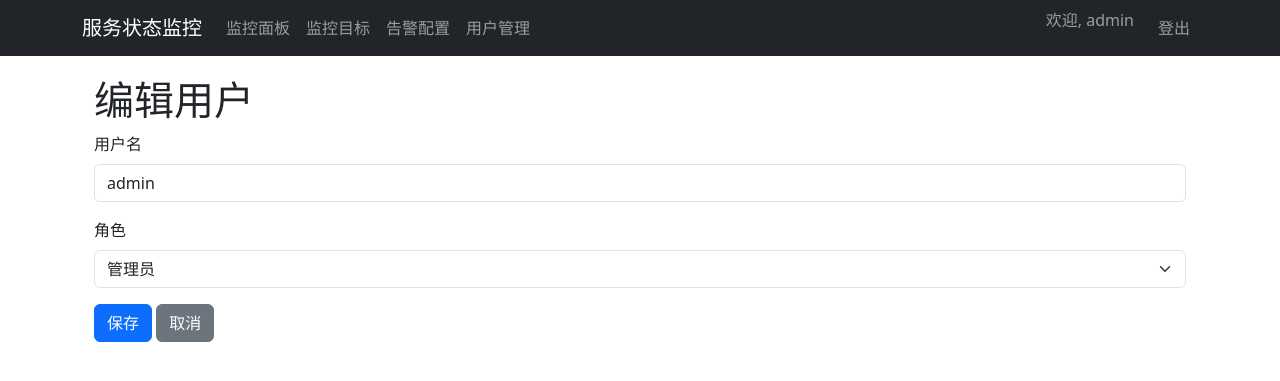
After one commit to ShawnMa123/upup, a Flask app: page /user/edit/1 in a window 1280 px wide. The commit adds this page. Shown: the top 381 px of the page. Run offline with Flask 3, Linux system fonts and the light colour scheme; a user stored in the database is signed in.

Commit message:
support user group

```diff
--- a/main.py
+++ b/main.py
@@ -521,6 +521,28 @@ def manage_users():
     users = User.query.all()
     return render_template('users.html', users=users)
 
+@app.route('/user/edit/<int:id>', methods=['GET', 'POST'])
+@login_required
+@admin_required
+def edit_user(id):
+    user = User.query.get(id)
+    if not user:
+        flash('用户不存在', 'danger')
+        return redirect(url_for('manage_users'))
+
+    if request.method == 'POST':
+        username = request.form['username']
+        role = request.form['role']
+
+        # 更新用户信息
+        user.username = username
+        user.role = role
+        db.session.commit()
+        flash('用户信息已更新', 'success')
+        return redirect(url_for('manage_users'))
+
+    return render_template('edit_user.html', user=user)
+
 # 在应用启动时创建admin用户（仅用于演示）
 def create_admin_user():
     admin = User.query.filter_by(username='admin').first()
@@ -534,7 +556,7 @@ if __name__ == '__main__':
     # 创建数据库表（开发环境先删除再创建）
     with app.app_context():
         # 删除旧数据库
-        db.drop_all()
+        # db.drop_all()
         # 创建新数据库
         db.create_all()
         create_admin_user()
--- /dev/null
+++ b/templates/edit_user.html
@@ -0,0 +1,20 @@
+{% extends "base.html" %}
+
+{% block content %}
+<h1>编辑用户</h1>
+<form method="POST">
+    <div class="mb-3">
+        <label for="username" class="form-label">用户名</label>
+        <input type="text" class="form-control" id="username" name="username" value="{{ user.username }}" required>
+    </div>
+    <div class="mb-3">
+        <label for="role" class="form-label">角色</label>
+        <select class="form-select" id="role" name="role">
+            <option value="admin" {% if user.role == 'admin' %}selected{% endif %}>管理员</option>
+            <option value="user" {% if user.role == 'user' %}selected{% endif %}>普通用户</option>
+        </select>
+    </div>
+    <button type="submit" class="btn btn-primary">保存</button>
+    <a href="{{ url_for('manage_users') }}" class="btn btn-secondary">取消</a>
+</form>
+{% endblock %}
--- a/templates/users.html
+++ b/templates/users.html
@@ -22,7 +22,7 @@
                 {% endif %}
             </td>
             <td>
-                <a href="#" class="btn btn-sm btn-warning">编辑</a>
+                <a href="{{ url_for('edit_user', id=user.id) }}" class="btn btn-sm btn-warning">编辑</a>
                 {% if user.id != current_user.id %}
                 <a href="#" class="btn btn-sm btn-danger">删除</a>
                 {% endif %}
```
